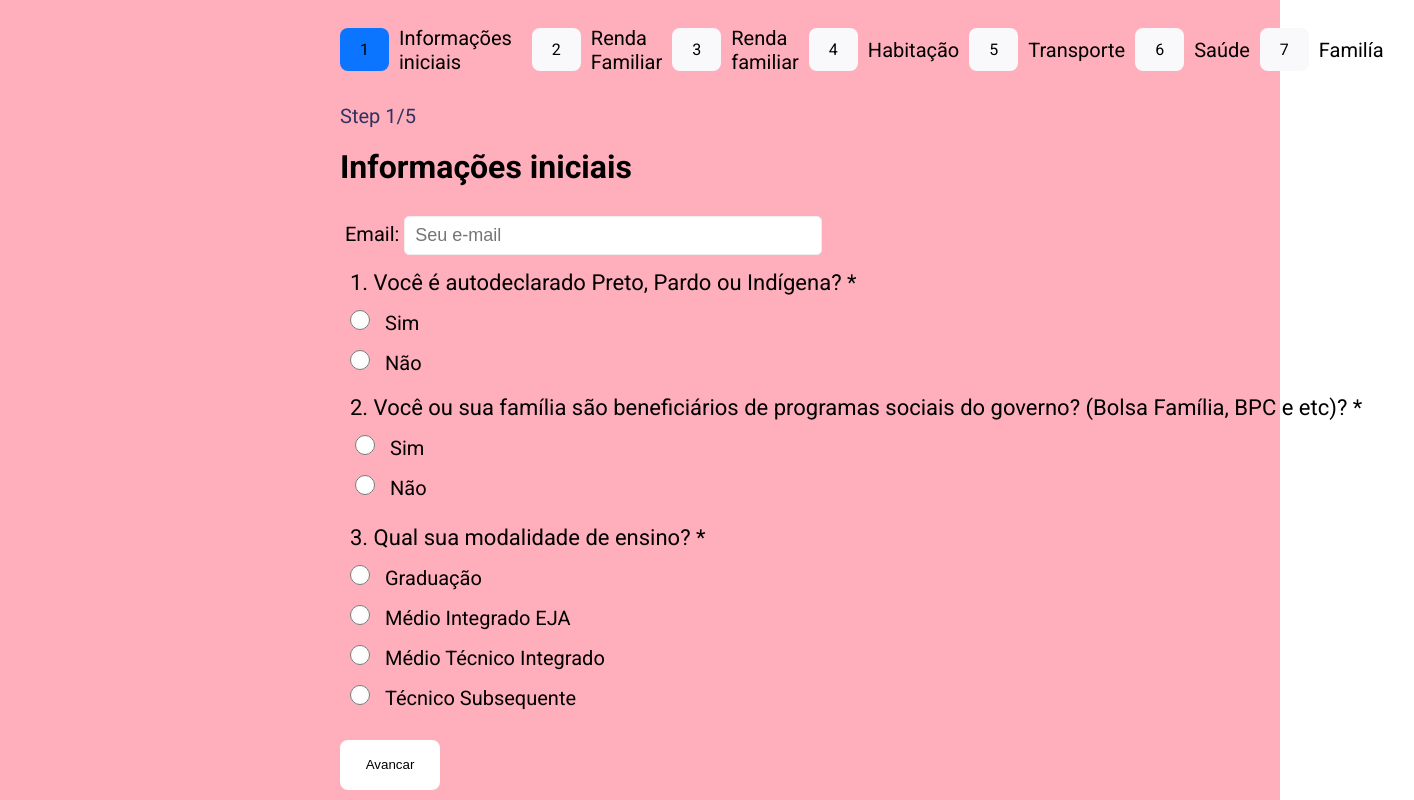
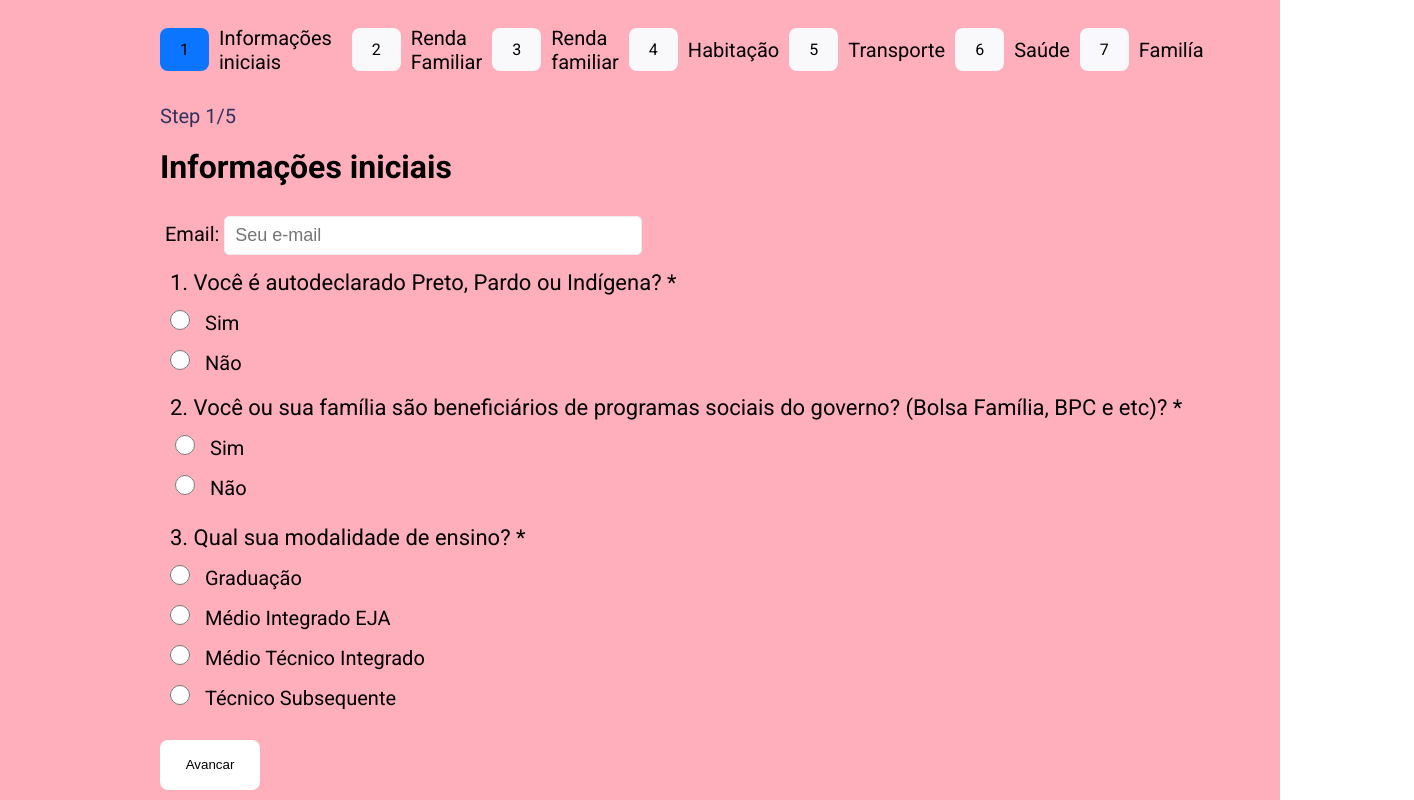
Before and after one commit to willidert/auxilio-estudantil-microservice, an Angular app in the folder web/: page / in a window 1280 px wide. Shown: the whole page, 1414 px wide, since content can reach past the window. Built offline with nearby package versions, Linux system fonts and the light colour scheme.

Commit message:
style(web): change max-width

```diff
--- a/web/src/app/form-step-five/form-step-five.component.scss
+++ b/web/src/app/form-step-five/form-step-five.component.scss
@@ -1,5 +1,5 @@
 .wrapper {
-  max-width: 640px;
+  max-width: 1000px;
   display: grid;
   grid-template-columns: 1fr;
 }
--- a/web/src/app/form-step-four/form-step-four.component.scss
+++ b/web/src/app/form-step-four/form-step-four.component.scss
@@ -1,5 +1,5 @@
 .wrapper {
-  max-width: 640px;
+  max-width: 1000px;
   display: grid;
   grid-template-columns: 1fr;
 }
--- a/web/src/app/form-step-one/form-step-one.component.scss
+++ b/web/src/app/form-step-one/form-step-one.component.scss
@@ -1,5 +1,5 @@
 .wrapper {
-  max-width: 640px;
+  max-width: 1000px;
   display: grid;
   grid-template-columns: 1fr;
 }
--- a/web/src/app/form-step-six/form-step-six.component.scss
+++ b/web/src/app/form-step-six/form-step-six.component.scss
@@ -1,5 +1,5 @@
 .wrapper {
-  max-width: 640px;
+  max-width: 1000px;
   display: grid;
   grid-template-columns: 1fr;
 }
--- a/web/src/app/form-step-three/form-step-three.component.scss
+++ b/web/src/app/form-step-three/form-step-three.component.scss
@@ -1,5 +1,5 @@
 .wrapper {
-  max-width: 640px;
+  max-width: 1000px;
   display: grid;
   grid-template-columns: 1fr;
 }
--- a/web/src/app/form-step-two/form-step-two.component.scss
+++ b/web/src/app/form-step-two/form-step-two.component.scss
@@ -1,5 +1,5 @@
 .wrapper {
-  max-width: 640px;
+  max-width: 1000px;
   display: grid;
   grid-template-columns: 1fr;
 }
```
